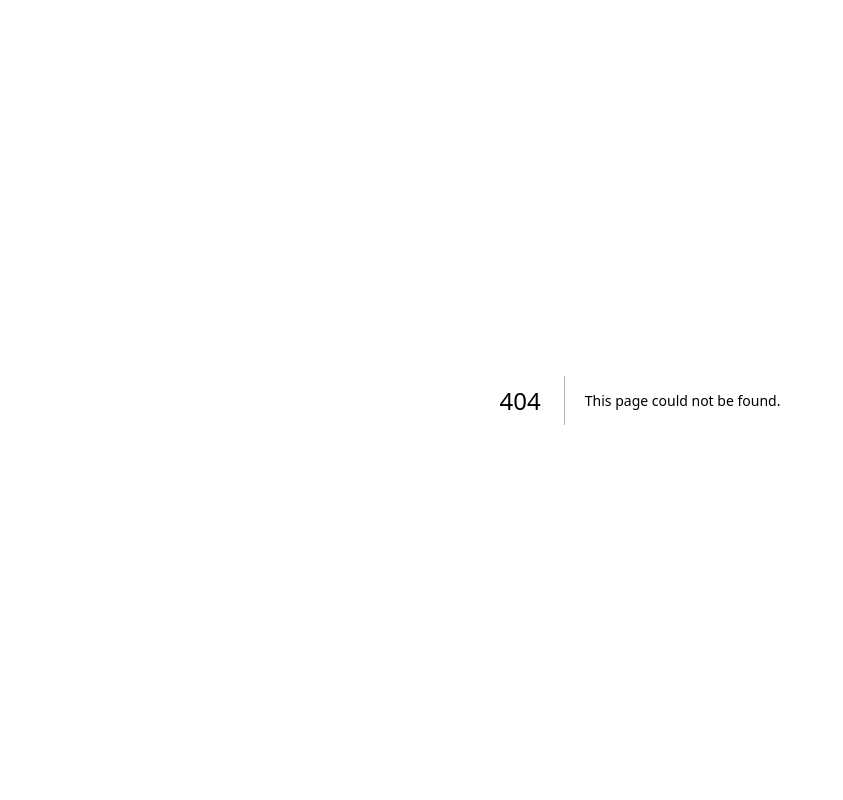
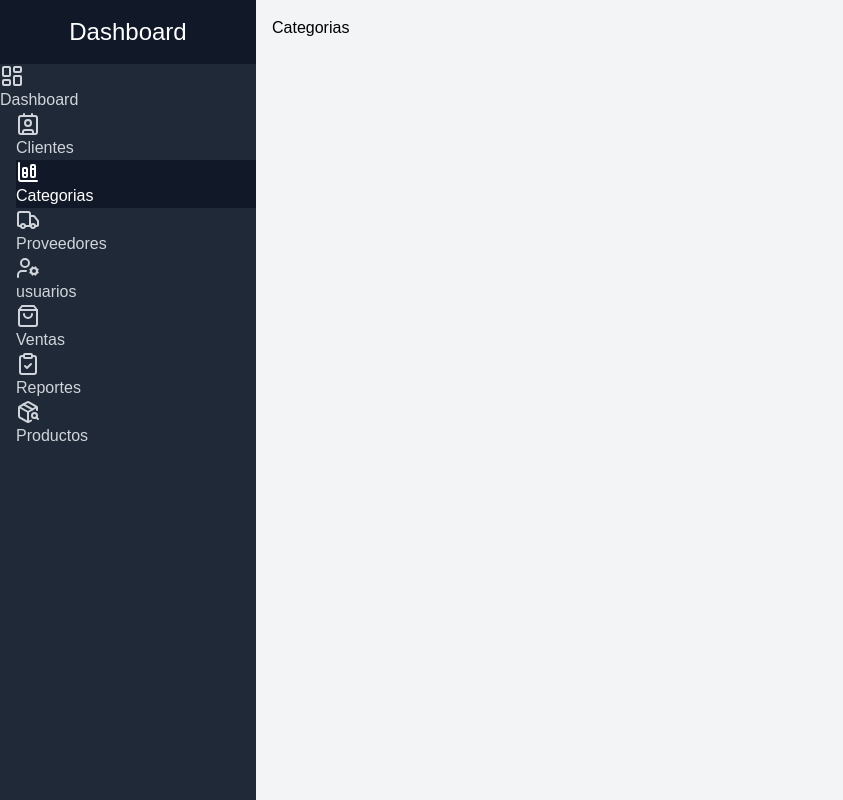
Before and after one commit to VikusS3/sistema-farmacia, a Next.js app in the folder frontend/: page /dashboard/categorias in a window 1280 px wide. Before the commit this address had no page. Shown: the whole page, without its empty margins (0-843 px from the left). Built offline with nearby package versions, Linux system fonts and the light colour scheme.

Commit message:
feat: add dashboard layout and navigation components with multiple pages

```diff
--- /dev/null
+++ b/frontend/app/dashboard/categorias/page.tsx
@@ -0,0 +1,7 @@
+export default function CategoriasPage() {
+  return (
+    <div>
+      <h1>Categorias</h1>
+    </div>
+  );
+}
--- /dev/null
+++ b/frontend/app/dashboard/clientes/page.tsx
@@ -0,0 +1,7 @@
+export default function ClientesPage() {
+  return (
+    <div>
+      <h1>Clientes</h1>
+    </div>
+  );
+}
--- /dev/null
+++ b/frontend/app/dashboard/layout.tsx
@@ -0,0 +1,14 @@
+import { ReactNode } from "react";
+import SideNav from "../ui/dashboard/sidenav";
+
+export default function DashboardLayout({ children }: { children: ReactNode }) {
+  return (
+    <div className="flex h-screen">
+      {/* Sidebar */}
+      <SideNav />
+
+      {/* Main content */}
+      <main className="flex-1 bg-gray-100 p-4">{children}</main>
+    </div>
+  );
+}
--- a/frontend/app/dashboard/page.tsx
+++ b/frontend/app/dashboard/page.tsx
@@ -1,13 +1,11 @@
 "use client";
 import { useAuth } from "../hooks/useAuth";
-
-export default function Dashboard() {
+export default function DashboardPage() {
   const { usuarioData, logout } = useAuth();
-
   return (
     <div>
       <h1>Dashboard</h1>
-      <p>Bienvenido, {usuarioData?.nombres}</p>
+      <p>Bienvenido {usuarioData?.nombres}</p>
       <button onClick={logout}>Cerrar sesión</button>
     </div>
   );
--- /dev/null
+++ b/frontend/app/dashboard/productos/page.tsx
@@ -0,0 +1,7 @@
+export default function ProductosPage() {
+  return (
+    <div>
+      <h1>Productos</h1>
+    </div>
+  );
+}
--- /dev/null
+++ b/frontend/app/dashboard/proveedores/page.tsx
@@ -0,0 +1,7 @@
+export default function ProovedoresPage() {
+  return (
+    <div>
+      <h1>Proovedores</h1>
+    </div>
+  );
+}
--- /dev/null
+++ b/frontend/app/dashboard/reportes/page.tsx
@@ -0,0 +1,7 @@
+export default function ReportesPage() {
+  return (
+    <div>
+      <h1>Reportes</h1>
+    </div>
+  );
+}
--- /dev/null
+++ b/frontend/app/dashboard/usuarios/page.tsx
@@ -0,0 +1,7 @@
+export default function UsuariosPage() {
+  return (
+    <div>
+      <h1>Usuarios</h1>
+    </div>
+  );
+}
--- /dev/null
+++ b/frontend/app/dashboard/ventas/page.tsx
@@ -0,0 +1,7 @@
+export default function VentasPage() {
+  return (
+    <div>
+      <h1>Ventas</h1>
+    </div>
+  );
+}
--- a/frontend/app/layout.tsx
+++ b/frontend/app/layout.tsx
@@ -16,7 +16,6 @@ const geistMono = Geist_Mono({
 export const metadata: Metadata = {
   title: "Sistema Farmacia",
   description: "Sistema de Farmacia",
-  authors: [{ name: "Sauldev" }],
 };
 
 export default function RootLayout({
--- /dev/null
+++ b/frontend/app/ui/dashboard/nav-links.tsx
@@ -0,0 +1,86 @@
+"use client";
+import { usePathname } from "next/navigation";
+import Link from "next/link";
+import {
+  UserCog,
+  PackageSearch,
+  ShoppingBag,
+  ClipboardCheck,
+  LayoutDashboard,
+  Contact,
+  Truck,
+  ChartColumnStacked,
+} from "lucide-react";
+
+const links = [
+  {
+    name: "Dashboard",
+    href: "/dashboard",
+    label: "Dashboard",
+    icon: LayoutDashboard,
+  },
+  {
+    name: "Clientes",
+    href: "/dashboard/clientes",
+    label: "Clientes",
+    icon: Contact,
+  },
+  {
+    name: "Categorias",
+    href: "/dashboard/categorias",
+    label: "Categorias",
+    icon: ChartColumnStacked,
+  },
+  {
+    name: "Proveedores",
+    href: "/dashboard/proveedores",
+    label: "Proveedores",
+    icon: Truck,
+  },
+  {
+    name: "usuarios",
+    href: "/dashboard/usuarios",
+    label: "Usuarios",
+    icon: UserCog,
+  },
+  {
+    name: "Ventas",
+    href: "/dashboard/ventas",
+    label: "Ventas",
+    icon: ShoppingBag,
+  },
+  {
+    name: "Reportes",
+    href: "/dashboard/reportes",
+    label: "Reportes",
+    icon: ClipboardCheck,
+  },
+  {
+    name: "Productos",
+    href: "/dashboard/productos",
+    label: "Productos",
+    icon: PackageSearch,
+  },
+];
+export default function NavLinks() {
+  const pathname = usePathname();
+  return (
+    <nav className="flex flex-col space-x-4">
+      {links.map((link) => (
+        <Link
+          key={link.name}
+          href={link.href}
+          className={
+            pathname === link.href
+              ? "bg-gray-900 text-white"
+              : "text-gray-300 hover:bg-gray-700"
+          }
+          aria-label={link.label}
+        >
+          <link.icon className="w-6 h-6" />
+          <p className="hidden md:block">{link.name}</p>
+        </Link>
+      ))}
+    </nav>
+  );
+}
--- /dev/null
+++ b/frontend/app/ui/dashboard/sidenav.tsx
@@ -0,0 +1,11 @@
+import NavLinks from "./nav-links";
+export default function SideNav() {
+  return (
+    <div className="bg-gray-800 w-64 h-screen">
+      <div className="flex items-center justify-center h-16 bg-gray-900 text-white">
+        <h1 className="text-2xl">Dashboard</h1>
+      </div>
+      <NavLinks />
+    </div>
+  );
+}
```
